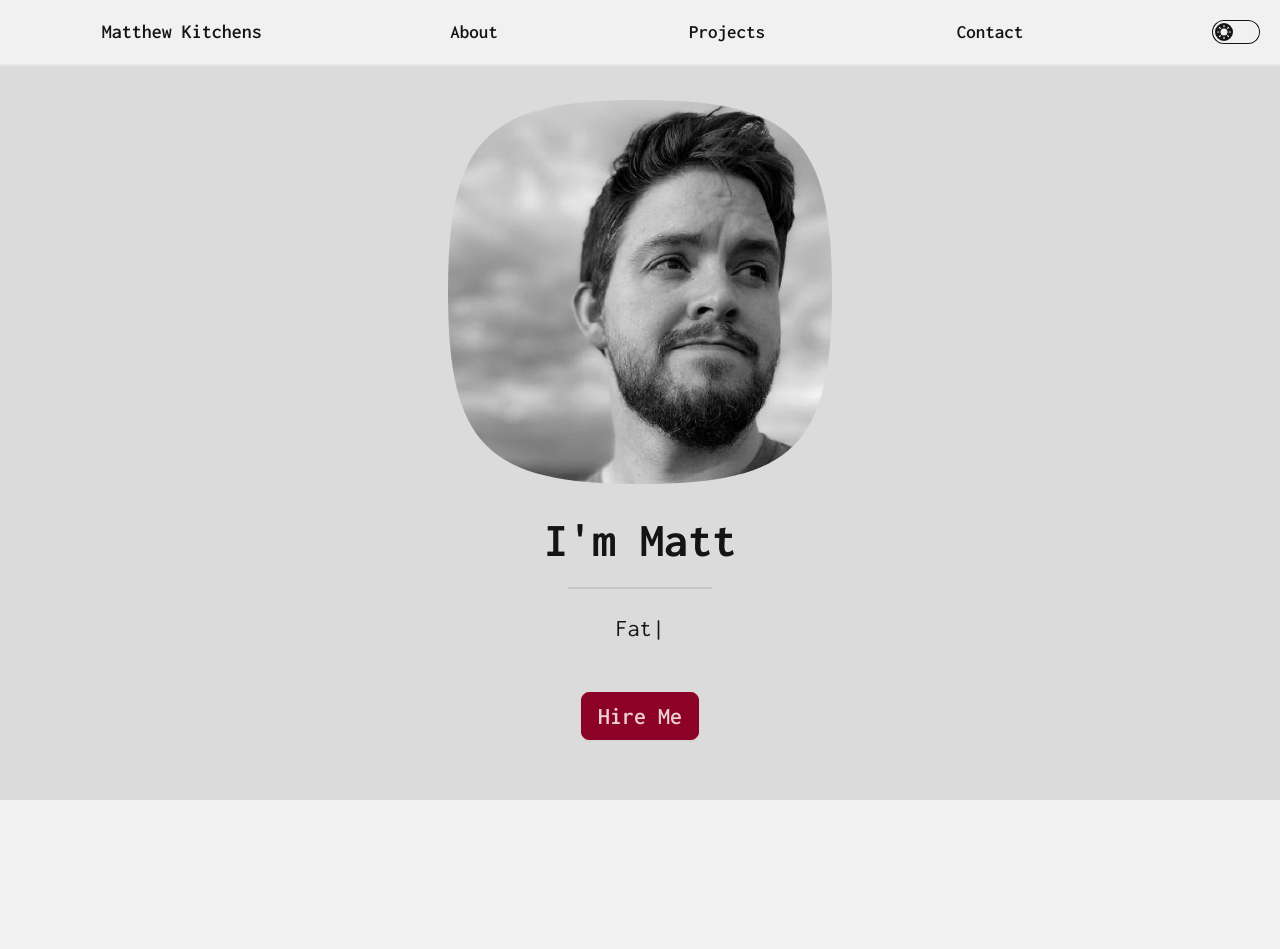
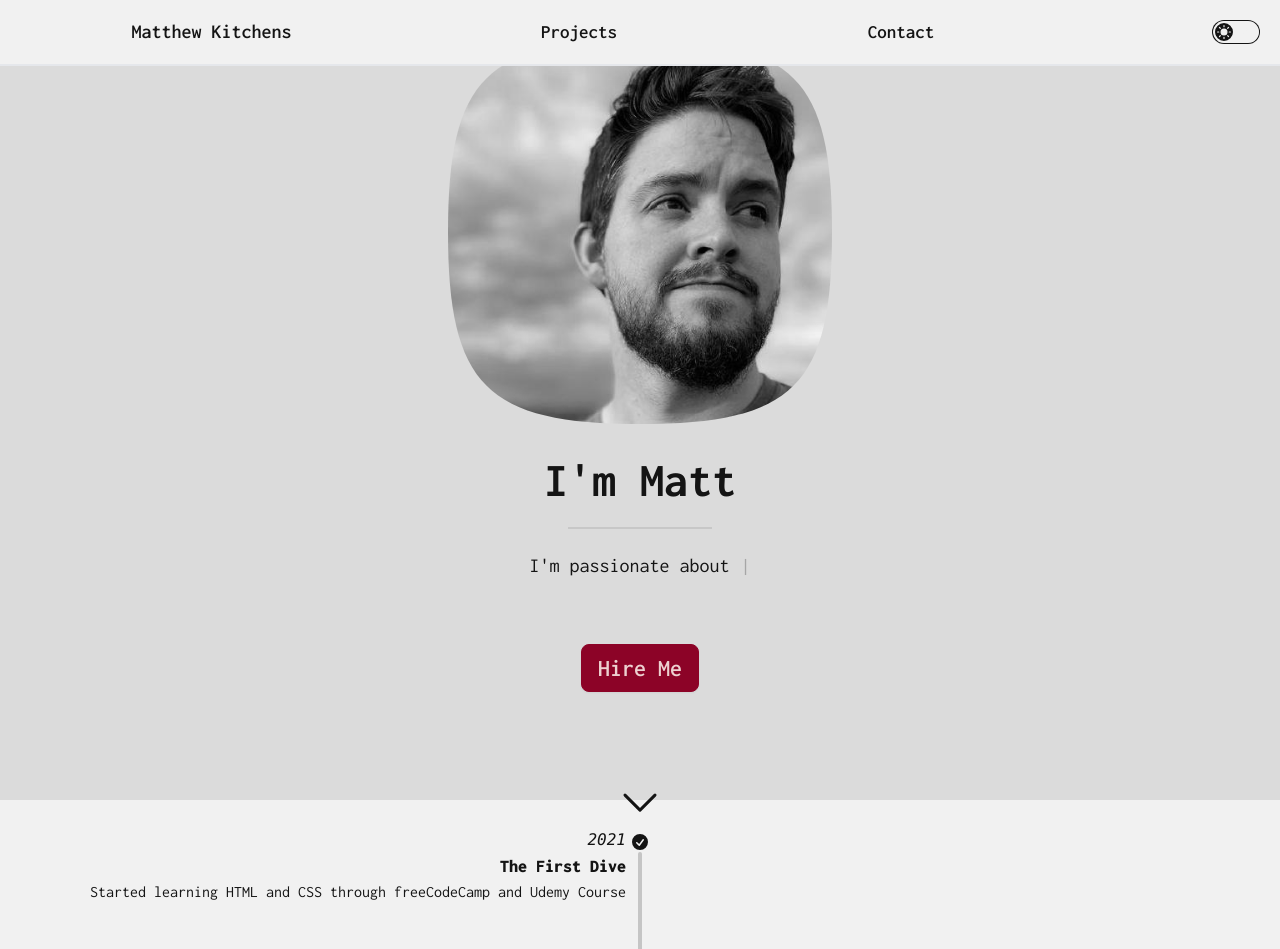
Before and after one commit to mathiuskitchens/portfolio, a React (Vite) app: page / in a window 1280 px wide. Shown: the top 949 px of the page. Before the commit the page ends 800 px from the top, so only its background shows below. Built offline with nearby package versions, Linux system fonts and the light colour scheme.

Commit message:
added bouncing arrow, condensed home/about, new site domain

```diff
--- /dev/null
+++ b/src/components/BouncingArrow.jsx
@@ -0,0 +1,38 @@
+import { motion } from "framer-motion";
+
+const BouncingArrow = () => {
+  return (
+    <motion.div
+      className="flex justify-center mt-20"
+      style={{ fontSize: "2rem" }}
+      initial={{ opacity: 0, y: 0 }}
+      animate={{ opacity: 1, y: [0, 10, 0] }}
+      transition={{
+        opacity: { duration: 0.5 },
+        y: {
+          duration: 1,
+          repeat: Infinity,
+          repeatType: "loop",
+          ease: "easeInOut"
+        }
+      }}
+    >
+      <motion.svg  // Or any other arrow icon/component
+        xmlns="http://www.w3.org/2000/svg"
+        fill="none"
+        viewBox="0 0 24 24"
+        strokeWidth={1.5}
+        stroke="currentColor"
+        className="w-12 h-12"
+      >
+        <path
+          strokeLinecap="round"
+          strokeLinejoin="round"
+          d="M19.5 8.25l-7.5 7.5-7.5-7.5"
+        />
+      </motion.svg>
+    </motion.div>
+  );
+};
+
+export default BouncingArrow;
--- a/src/components/Hero.jsx
+++ b/src/components/Hero.jsx
@@ -1,6 +1,7 @@
 import { Link } from "react-router-dom";
 import Typewriter from "typewriter-effect";
 import Kitchens from "../assets/Kitchens.jpeg";
+import BouncingArrow from "../components/BouncingArrow";
 
 const Hero = () => {
   const scrollOnePage = () => {
@@ -13,7 +14,7 @@ const Hero = () => {
       className="hero bg-base-200 relative"
       style={{ height: "calc(100vh - 4rem)" }}
     >
-      <div className="absolute top-14 md:top-0 md:left-0 md:relative min-h-96">
+      <div className="absolute top-20 md:top-0 md:left-0 md:relative min-h-124">
         <img
           src={Kitchens}
           className="mask mask-squircle max-w-sm rounded-lg shadow-2xl grayscale transition duration-500 ease-in-out hover:grayscale-0 w-40 md:w-96 my-8 center mx-auto -mt-6 "
@@ -51,8 +52,10 @@ const Hero = () => {
             Hire Me
           </Link>
         </div>
+        <BouncingArrow />
       </div>
     </div>
+
   );
 };
 
--- a/src/components/Navbar.jsx
+++ b/src/components/Navbar.jsx
@@ -80,8 +80,8 @@ export default function Navbar() {
               <ul className="min-h-full p-4 menu w-60 bg-base-200 text-base-content">
                 {/* Sidebar content here */}
                 <li className="text-xl">
-                  <Link to="/About" onClick={handleDrawerClose}>
-                    About
+                  <Link to="/" onClick={handleDrawerClose}>
+                    Home
                   </Link>
                 </li>
                 <li className="text-xl">
@@ -102,12 +102,6 @@ export default function Navbar() {
               Matthew Kitchens
             </Link>
 
-            <Link
-              to="/About"
-              className="hidden text-xl rounded-lg btn btn-ghost md:inline-flex"
-            >
-              About
-            </Link>
             <Link
               to="/Projects"
               className="hidden text-xl rounded-lg btn btn-ghost md:inline-flex"
--- a/src/main.jsx
+++ b/src/main.jsx
@@ -10,7 +10,6 @@ import {
   Navigate,
 } from "react-router-dom";
 import Navbar from "./components/Navbar.jsx";
-import About from "./routes/About.jsx";
 import Projects from "./routes/Projects.jsx";
 import Contact from "./routes/Contact.jsx";
 import Hero from "./components/Hero.jsx";
@@ -22,7 +21,6 @@ ReactDOM.createRoot(document.getElementById("root")).render(
       <Navbar />
       <Routes>
         <Route path="/" element={<Home />} />
-        <Route path="/About" element={<About />} />
         <Route path="/Projects" element={<Projects />} />
         <Route path="/Contact" element={<Contact />} />
       </Routes>
--- a/src/routes/About.jsx
+++ /dev/null
@@ -1,14 +0,0 @@
-import Hero from "../components/Hero";
-import Timeline from "../components/Timeline";
-
-const About = () => {
-  return (
-    <div className=" h-auto">
-      <Hero />
-
-      <Timeline />
-    </div>
-  );
-};
-
-export default About;
--- a/src/routes/Home.jsx
+++ b/src/routes/Home.jsx
@@ -1,7 +1,15 @@
+import Hero from "../components/Hero";
 import HomePage from "../components/HomePage";
+import Timeline from "../components/Timeline";
 
 const Home = () => {
-  return <HomePage />;
+  return (
+    <div className=" h-auto">
+      <Hero />
+
+      <Timeline />
+    </div>
+  );
 };
 
 export default Home;
--- a/src/routes/Projects.jsx
+++ b/src/routes/Projects.jsx
@@ -7,36 +7,8 @@ import { motion } from "framer-motion";
 
 const Projects = () => {
   const myProjects = [
-    {
+        {
       id: 1,
-      title: "Taste and See",
-      description: "A personal website for a fitness and health coach",
-      image: TasteAndSee,
-      link: "https://tasteandsee.netlify.app",
-      github: "https://github.com/mathiuskitchens/Inspired-Health-2.0",
-      techStack: ["HTML", "CSS", "Bootstrap", "Parcel"],
-    },
-    {
-      id: 2,
-      title: "Pokedex",
-      description: "A Pokedex app built using Vanilla JavaScript",
-      image: Pokedex,
-      link: "https://mkitchens-pokedex.netlify.app/",
-      github: "https://github.com/mathiuskitchens/vanilla-pokedex",
-      techStack: ["HTML", "CSS", "JavaScript", "Parcel"],
-    },
-    {
-      id: 3,
-      title: "JavaScripture",
-      description:
-        "A fun Bible web app that translates verses into funny character translations",
-      image: JavaScripture,
-      link: "https://javascripture.netlify.app/",
-      github: "https://github.com/mathiuskitchens/javascripture",
-      techStack: ["React", "MaterialUI", "OpenAI API"],
-    },
-    {
-      id: 4,
       title: "Hearthstone Deck Builder",
       description:
         "A full-stack app that allows users to build and save Hearthstone decks",
@@ -47,12 +19,41 @@ const Projects = () => {
         "React",
         "DaisyUI",
         "TailwindCSS",
-        "NodeJS",
-        "Express",
-        "MongoDB",
+        "Supabase",
+        "PostgreSQL"
       ],
       status: "In Progress",
     },
+
+        {
+      id: 2,
+      title: "JavaScripture",
+      description:
+        "A fun Bible web app that translates verses into funny character translations",
+      image: JavaScripture,
+      link: "https://javascripture.netlify.app/",
+      github: "https://github.com/mathiuskitchens/javascripture",
+      techStack: ["React", "MaterialUI", "OpenAI API"],
+    },
+    {
+      id: 3,
+      title: "Pokedex",
+      description: "A Pokedex app built using Vanilla JavaScript",
+      image: Pokedex,
+      link: "https://mkitchens-pokedex.netlify.app/",
+      github: "https://github.com/mathiuskitchens/vanilla-pokedex",
+      techStack: ["HTML", "CSS", "JavaScript", "Parcel"],
+    },
+    {
+      id: 4,
+      title: "Taste and See",
+      description: "A personal website for a fitness and health coach",
+      image: TasteAndSee,
+      link: "https://tasteandsee.netlify.app",
+      github: "https://github.com/mathiuskitchens/Inspired-Health-2.0",
+      techStack: ["HTML", "CSS", "Bootstrap", "Parcel"],
+    },
+
   ];
 
   return (
```
